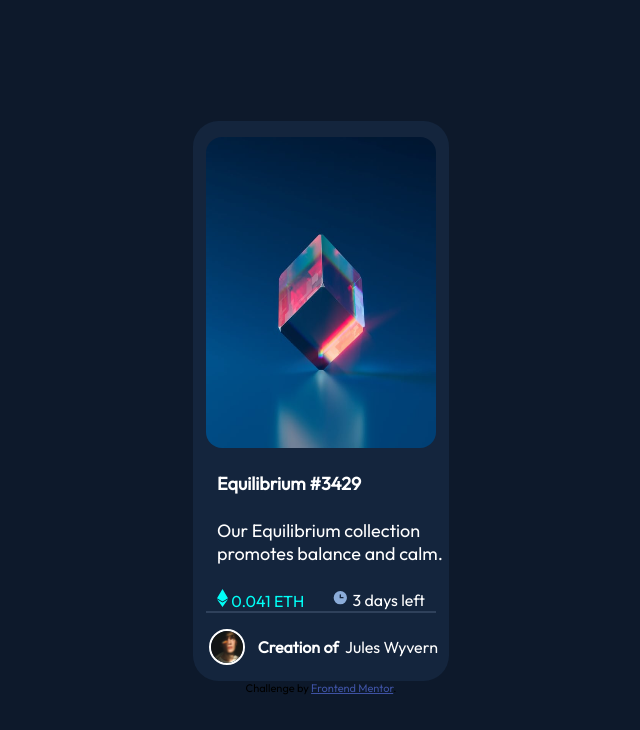
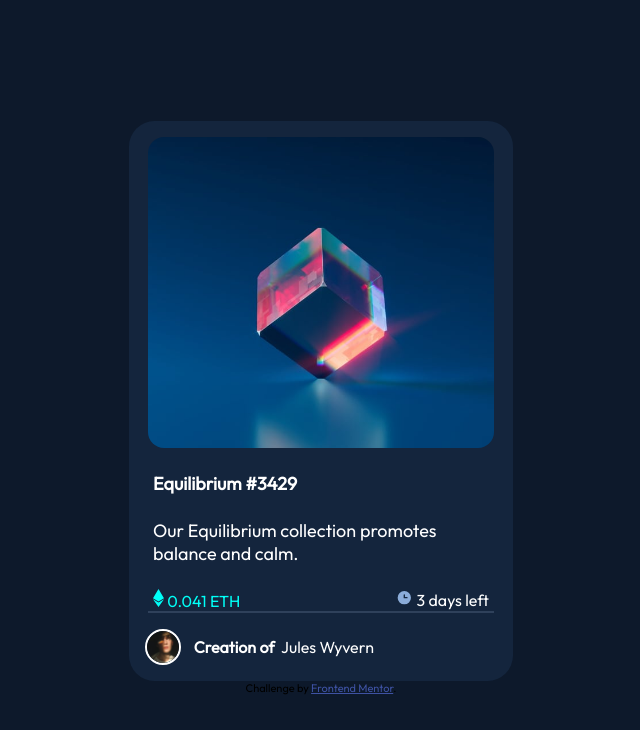
Before and after one commit to KMcEwan/challenge1-NFT-card, a plain HTML site: page index.html in a window 1280 px wide. Shown: the whole page, without its empty margins (327-967 px from the left). Drawn offline with Linux system fonts and the light colour scheme.

Commit message:
finalised

```diff
--- a/index.css
+++ b/index.css
@@ -37,8 +37,8 @@ body
 {
     width: 90%;
     height: 90%;
-    background-image: url("/challenge1-NFT-card/images/image-equilibrium.jpg");
-    background-size: 100% 100%;
+    background-image: url("/images/image-equilibrium.jpg");
+    background-size: cover;
     background-position: center;
     background-repeat: no-repeat;
     border-radius: 2vh;
@@ -74,6 +74,7 @@ body
     width: 90%;
     margin-top: 3vh;
     padding-left: 3vh;
+
 }
 
 #flex-container-price-days
@@ -173,7 +174,7 @@ body
     }
 }
 
-@media (max-width: 1200px) and (min-width: 600px)
+@media (max-width: 900px) and (min-width: 600px)
 {
     #card
     {
@@ -188,4 +189,19 @@ body
         padding: 0%;
     }
 }
+
+@media (max-width: 1400px) and (min-width: 900px)
+{
+    #card
+    {
+        background:  hsl(216, 50%, 16%);
+        width: 30%;
+        height: 70%;
+        border-radius: 2vw;
+        object-fit: contain;
+        display: flex;
+        flex-direction: column;
+        align-items: flex-start;
+        padding: 0%;
+    }
 }
```
